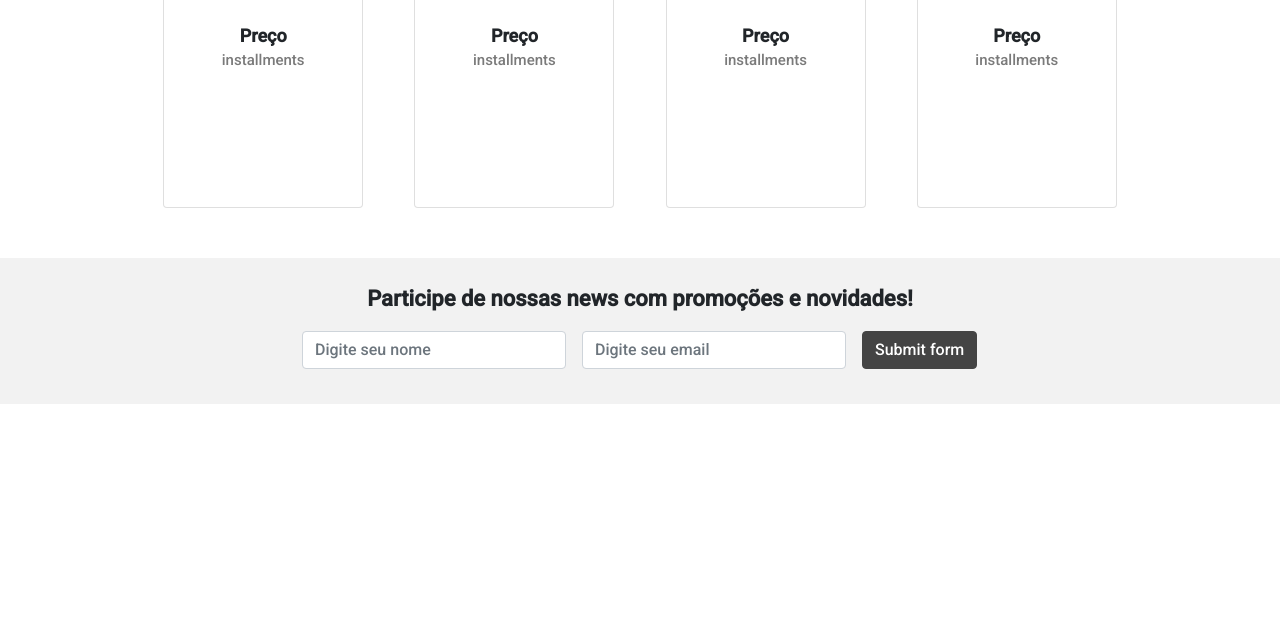
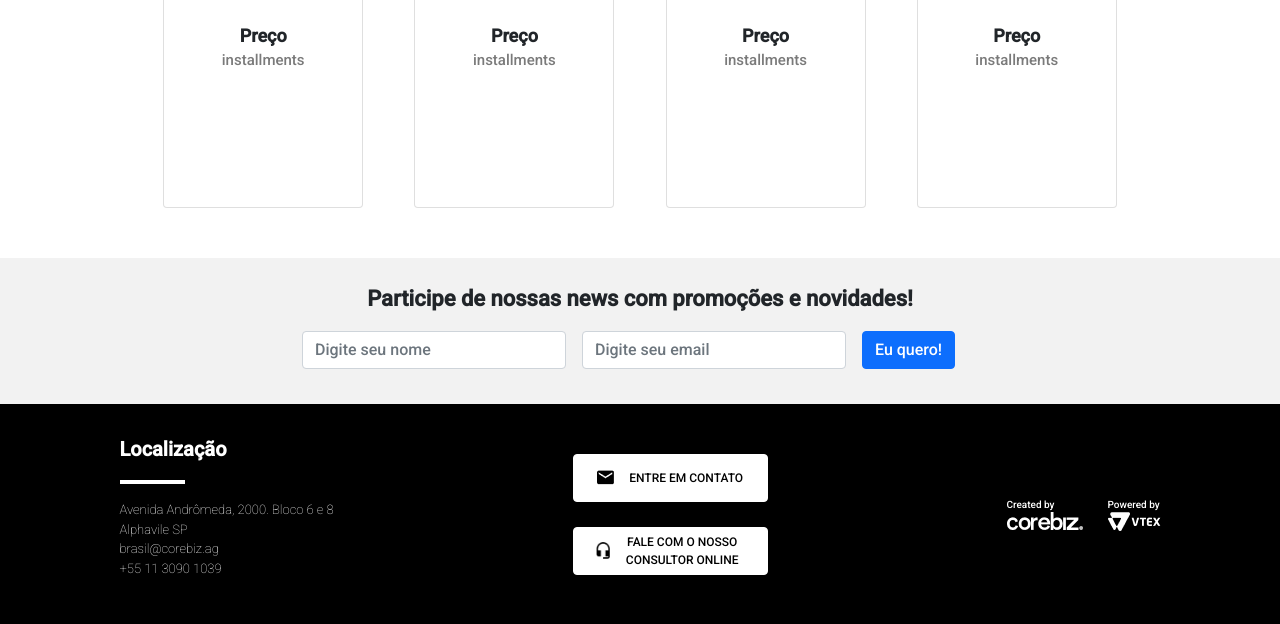
Before and after one commit to SthanleyZ/Teste-Front-End, a plain HTML site: page index.html in a window 1280 px wide. Shown: the part 671-1295 px from the top of the page. Before the commit the page ends 1075 px from the top, so only its background shows below. Drawn offline with nearby package versions, Linux system fonts and the light colour scheme.

Commit message:
Criação do footer e ajuste nos espaçamentos de linha no código

```diff
--- a/index.html
+++ b/index.html
@@ -208,11 +208,39 @@
                         Email Inválido.
                     </div>
                 </div>
-
                 <div class="btnForm">
-                    <button class="btn btn-primary" type="submit">Submit form</button>
+                    <button class="btn btn-primary" type="submit">Eu quero!</button>
                 </div>
             </form>
+        </div>
+    </div>
+    <div class="footer">
+        <div class="localization">
+            <div class="textFoot">
+                <p>Localização</p>
+                <div class="lineFoot"></div>
+            </div>
+            <div class="footInfos">
+                <p>Avenida Andrômeda, 2000. Bloco 6 e 8 <br>Alphavile SP <br> brasil@corebiz.ag <br>+55 11 3090 1039</p>
+            </div>
+        </div>
+        <div class="footBtns">
+            <div class="contact">
+                <a href="#" class="contactBtn btnFoot btn btn-primary"><img src="images/rodape/envelop.png" alt=""> ENTRE EM CONTATO</a>
+            </div>
+            <div class="support">
+                <a href="#" class="supportBtn btnFoot btn btn-primary"><img src="images/rodape/fone.png" alt=""> FALE COM O NOSSO CONSULTOR ONLINE</a>
+            </div>
+        </div>
+        <div class="logosFoot">
+            <div class="logoCore">
+                <p>Created by</p>
+                <img src="images/rodape/logo.png" alt="">
+            </div>
+            <div class="logoVtex">
+                <p>Powered by</p>
+                <img src="images/rodape/vector.png" alt="">
+            </div>
         </div>
     </div>
 
--- a/styles/style.css
+++ b/styles/style.css
@@ -76,12 +76,12 @@ body{
     text-align: center;
 }
 
-.btn-primary{
+.btn-primary.comprar{
     background-color: #444;
     border-color: #444;
 }
 
-.btn-primary:hover{
+.btn-primary.comprar:hover{
     background-color: #000;
     border-color: #000;
 }
@@ -155,3 +155,90 @@ body{
 .btnForm{
     width: 132px;
 }
+
+.footer{
+    height: 220px;
+    width: 100%;
+    background-color: #000000;
+    color: #fff;
+    display: flex;
+    align-items: center;
+    justify-content: space-around;
+}
+
+.textFoot{
+    font-size: 20px;
+    font-weight: bold;
+    margin-bottom: 16px;
+}
+
+.lineFoot{
+    height: 4px;
+    width: 65px;
+    background-color: #fff;
+}
+
+.footInfos{
+    font-size: 13px;
+    font-weight: 100;
+}
+
+.footBtns{
+    display: flex;
+    flex-direction: column;
+}
+
+.btn-primary.btnFoot{
+    background-color: #fff;
+    border-color: #fff;
+    color: black;
+}
+
+.btn-primary.btnFoot:hover{
+    background-color: #E6E8EA;
+    border-color: #E6E8EA;
+    color: black;
+}
+
+.contact{
+    padding-bottom: 25px;
+}
+
+.contactBtn{
+    display: flex;
+    justify-content: space-evenly;
+    align-items: center;
+    font-size: 12px;
+    height: 48px;
+    width: 195px;
+}
+
+.contactBtn img{
+    padding-right: 4px;
+}
+
+.supportBtn{
+    font-size: 12px;
+    height: 48px;
+    width: 195px;
+    display: flex;
+    align-items: center;
+}
+
+.supportBtn img{
+    height: 17px;
+    padding-left: 10px;
+}
+
+.logosFoot{
+    display: flex;
+    font-size: 10px
+}
+
+.logoCore{
+    margin-right: 25px
+}
+
+.logosFoot p{
+    margin: 0
+}
```
Also changed, not shown: images/rodape/envelop.png (added), images/rodape/fone.png (added), images/rodape/logo.png (added), images/rodape/vector.png (added).
